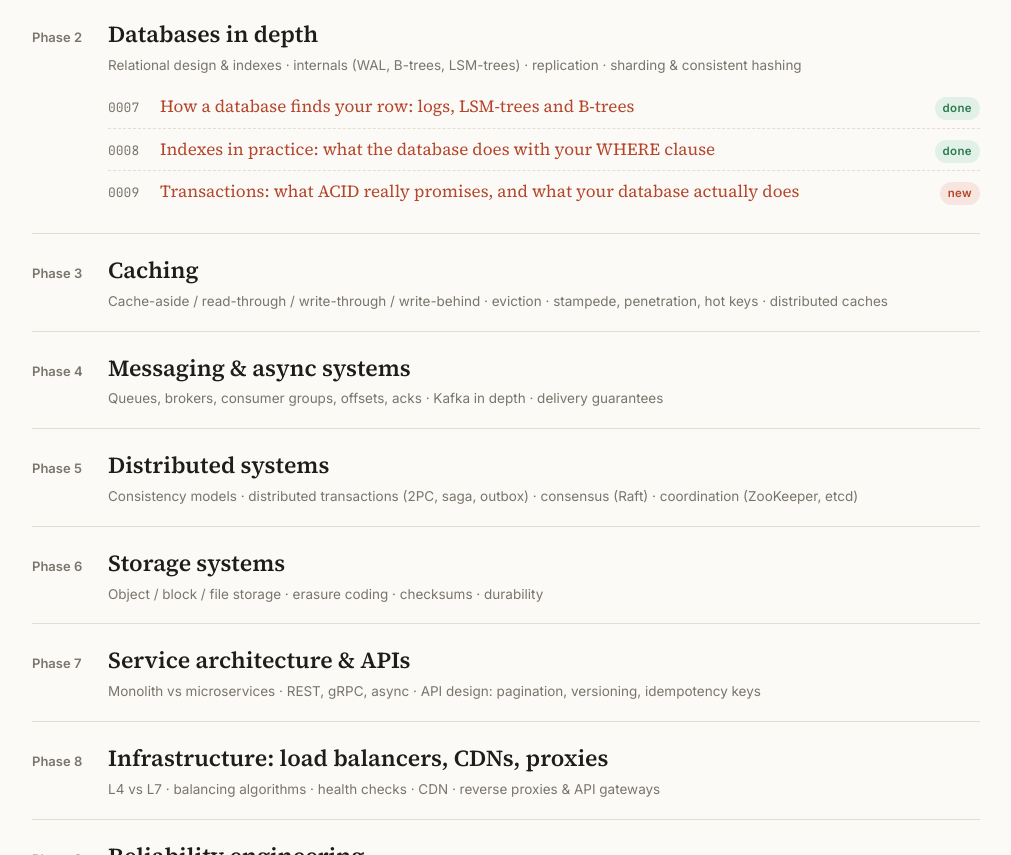
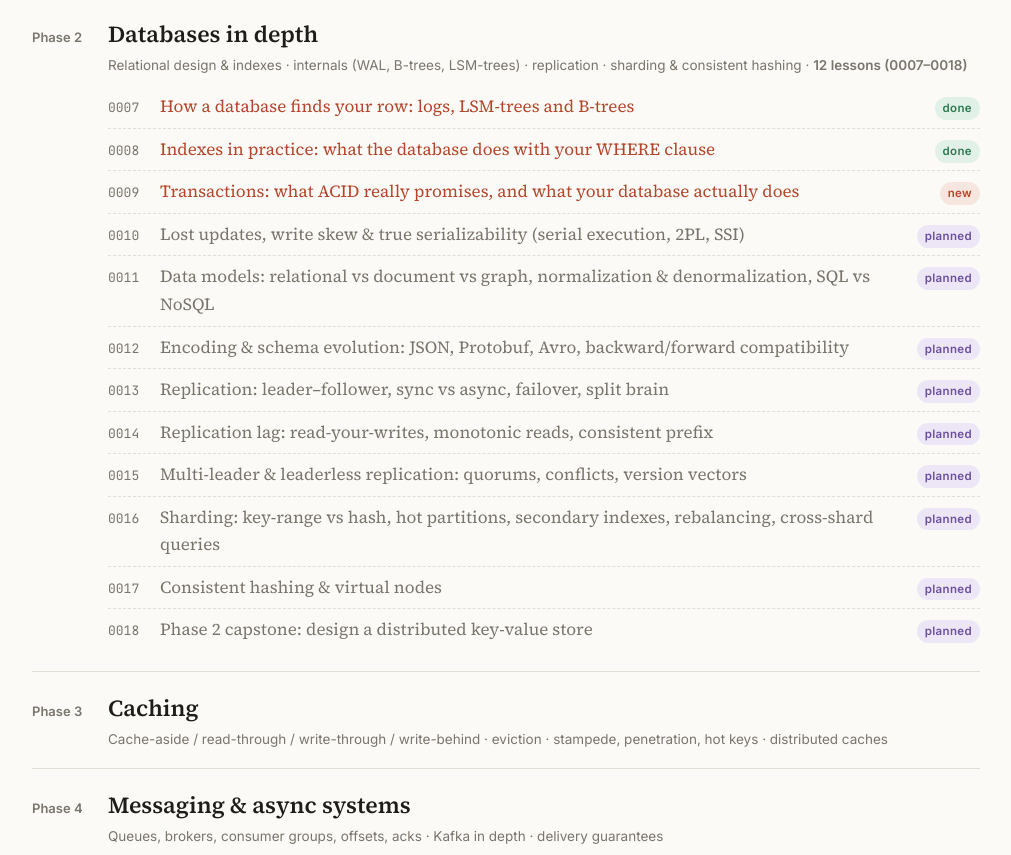
Before and after one commit to singhvaibhav924/System_Design_Lessons, a plain HTML site: page index.html in a window 1280 px wide. Shown: the part 1156-2011 px from the top of the page, without its empty margins (134-1145 px from the left). Drawn offline with Linux system fonts and the light colour scheme.

Commit message:
Index: list all planned Phase 2 lessons (0007–0018) up front
Co-Authored-By: Claude Opus 5.5 (1M context) <noreply@anthropic.com>

```diff
--- a/index.html
+++ b/index.html
@@ -82,11 +82,20 @@
 <!-- PHASES 2–17 -->
 <section class="phase wide">
   <div class="phase-head"><span class="pn">Phase 2</span><h2>Databases in depth</h2></div>
-  <p class="topics">Relational design & indexes · internals (WAL, B-trees, LSM-trees) · replication · sharding & consistent hashing</p>
+  <p class="topics">Relational design & indexes · internals (WAL, B-trees, LSM-trees) · replication · sharding & consistent hashing · <strong>12 lessons (0007–0018)</strong></p>
   <ul class="lessons">
     <li><span class="ln">0007</span><a href="lessons/phase-02-databases/0007-storage-engines-lsm-and-btrees.html">How a database finds your row: logs, LSM-trees and B-trees</a><span class="badge done">done</span></li>
     <li><span class="ln">0008</span><a href="lessons/phase-02-databases/0008-indexes-in-practice.html">Indexes in practice: what the database does with your WHERE clause</a><span class="badge done">done</span></li>
     <li><span class="ln">0009</span><a href="lessons/phase-02-databases/0009-transactions-acid-and-snapshot-isolation.html">Transactions: what ACID really promises, and what your database actually does</a><span class="badge now">new</span></li>
+    <li class="planned"><span class="ln">0010</span><span>Lost updates, write skew &amp; true serializability (serial execution, 2PL, SSI)</span><span class="badge later">planned</span></li>
+    <li class="planned"><span class="ln">0011</span><span>Data models: relational vs document vs graph, normalization &amp; denormalization, SQL vs NoSQL</span><span class="badge later">planned</span></li>
+    <li class="planned"><span class="ln">0012</span><span>Encoding &amp; schema evolution: JSON, Protobuf, Avro, backward/forward compatibility</span><span class="badge later">planned</span></li>
+    <li class="planned"><span class="ln">0013</span><span>Replication: leader–follower, sync vs async, failover, split brain</span><span class="badge later">planned</span></li>
+    <li class="planned"><span class="ln">0014</span><span>Replication lag: read-your-writes, monotonic reads, consistent prefix</span><span class="badge later">planned</span></li>
+    <li class="planned"><span class="ln">0015</span><span>Multi-leader &amp; leaderless replication: quorums, conflicts, version vectors</span><span class="badge later">planned</span></li>
+    <li class="planned"><span class="ln">0016</span><span>Sharding: key-range vs hash, hot partitions, secondary indexes, rebalancing, cross-shard queries</span><span class="badge later">planned</span></li>
+    <li class="planned"><span class="ln">0017</span><span>Consistent hashing &amp; virtual nodes</span><span class="badge later">planned</span></li>
+    <li class="planned"><span class="ln">0018</span><span>Phase 2 capstone: design a distributed key-value store</span><span class="badge later">planned</span></li>
   </ul>
 </section>
 <section class="phase wide">
```
Also changed, not shown: 1 other file.
